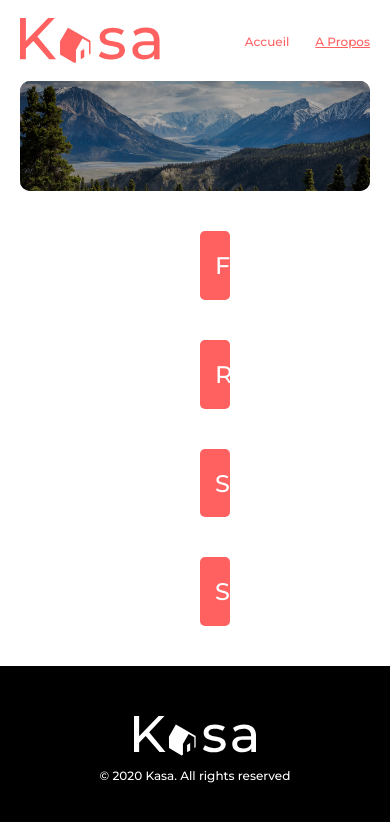
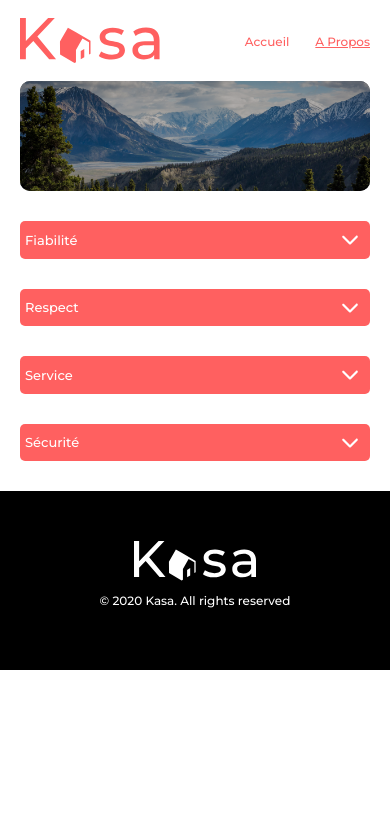
Before and after one commit to LancelleTimote/Projet-n-12-Developper-une-application-Web-avec-React-et-React-Router, a React (Create React App) app: page /about in a window 390 px wide. Shown: the top 822 px of the page. Built offline with nearby package versions, Linux system fonts and the light colour scheme.

Commit message:
Version mobile about, header, dropdown

```diff
--- a/src/components/Dropdown/Dropdown.scss
+++ b/src/components/Dropdown/Dropdown.scss
@@ -8,6 +8,12 @@
         border-radius: 5px;
         color: $secondary-color;
         padding: 0 15px;
+        @media (max-width: 425px) {
+            padding: 0 5px;
+            h2 {
+                font-size: 13px;
+            }
+        }
         &_button {
             border: none;
             background-color: transparent;
@@ -16,6 +22,9 @@
             .fa-chevron-up {
                 height: 30px;
                 color: $secondary-color;
+                @media (max-width: 425px) {
+                    height: 18px;
+                }
             }
         }
     }
--- a/src/components/Error/Error.scss
+++ b/src/components/Error/Error.scss
@@ -1,6 +1,7 @@
 @import "../../style/Utils/Variables.scss";
 
-.error, a {
+.error,
+a {
     color: $primary-color;
 }
 
@@ -9,14 +10,23 @@
     flex-direction: column;
     justify-content: center;
     align-items: center;
+    gap: 110px;
     &_number {
         font-size: 288px;
         font-weight: 700;
         margin-top: 25px;
+        @media (max-width: 425px) {
+            font-size: 96px;
+            margin-top: 80px;
+        }
     }
     &_text {
         font-size: 36px;
-        margin: 125px 0;
+        margin: 0;
+        text-align: center;
+        @media (max-width: 425px) {
+            font-size: 18px;
+        }
     }
     a {
         font-size: 18px;
--- a/src/pages/About/About.scss
+++ b/src/pages/About/About.scss
@@ -5,6 +5,10 @@
     flex-direction: column;
     margin: 40px 200px;
     gap: 40px;
+    @media (max-width: 425px) {
+        margin: 30px 20px;
+        gap: 30px;
+    }
     &_p {
         font-size: 18px;
         line-height: 25px;
@@ -12,5 +16,9 @@
         color: $primary-color;
         padding: 15px;
         margin: 0;
+        @media (max-width: 425px) {
+            font-size: 12px;
+            line-height: 17px;
+        }
     }
 }
```
